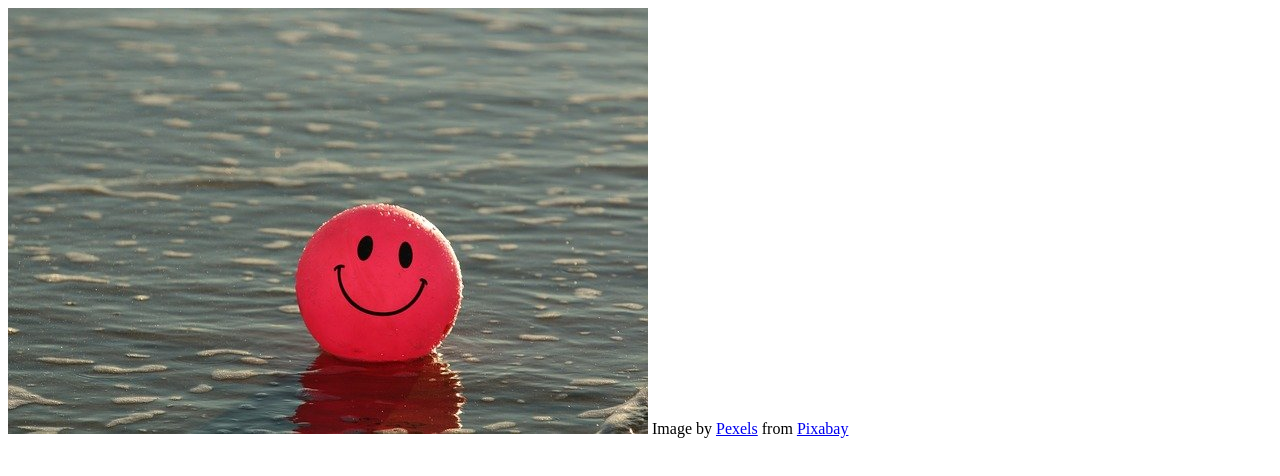
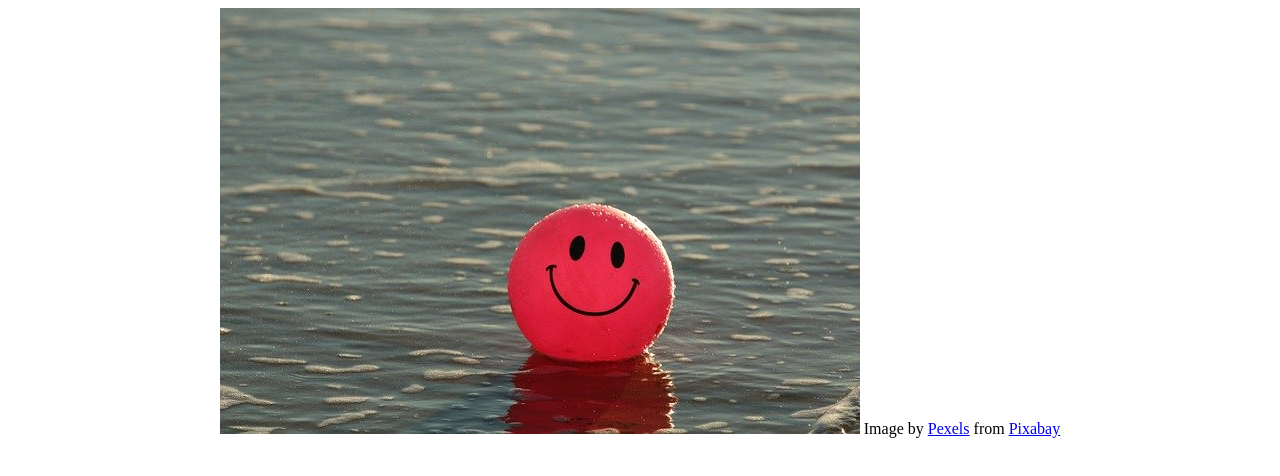
Before and after one commit to Achyuta12345/coronavirus.github.io, a plain HTML site: page index2.html in a window 1280 px wide. Drawn offline with Linux system fonts and the light colour scheme.

Commit message:
Update index2.html

```diff
--- a/index2.html
+++ b/index2.html
@@ -31,9 +31,9 @@
 
 </head>
 <body>
+      <center> <img src="./images/ball-1845546_640.jpg" alt="smile please!">
+        Image by <a href="https://pixabay.com/users/pexels-2286921/?utm_source=link-attribution&amp;utm_medium=referral&amp;utm_campaign=image&amp;utm_content=1845546">Pexels</a> from <a href="https://pixabay.com/?utm_source=link-attribution&amp;utm_medium=referral&amp;utm_campaign=image&amp;utm_content=1845546">Pixabay</a></center>
 
-    <img src="./images/ball-1845546_640.jpg" alt="smile please!">
-    Image by <a href="https://pixabay.com/users/pexels-2286921/?utm_source=link-attribution&amp;utm_medium=referral&amp;utm_campaign=image&amp;utm_content=1845546">Pexels</a> from <a href="https://pixabay.com/?utm_source=link-attribution&amp;utm_medium=referral&amp;utm_campaign=image&amp;utm_content=1845546">Pixabay</a>
 
 </body>
 </html>
```
